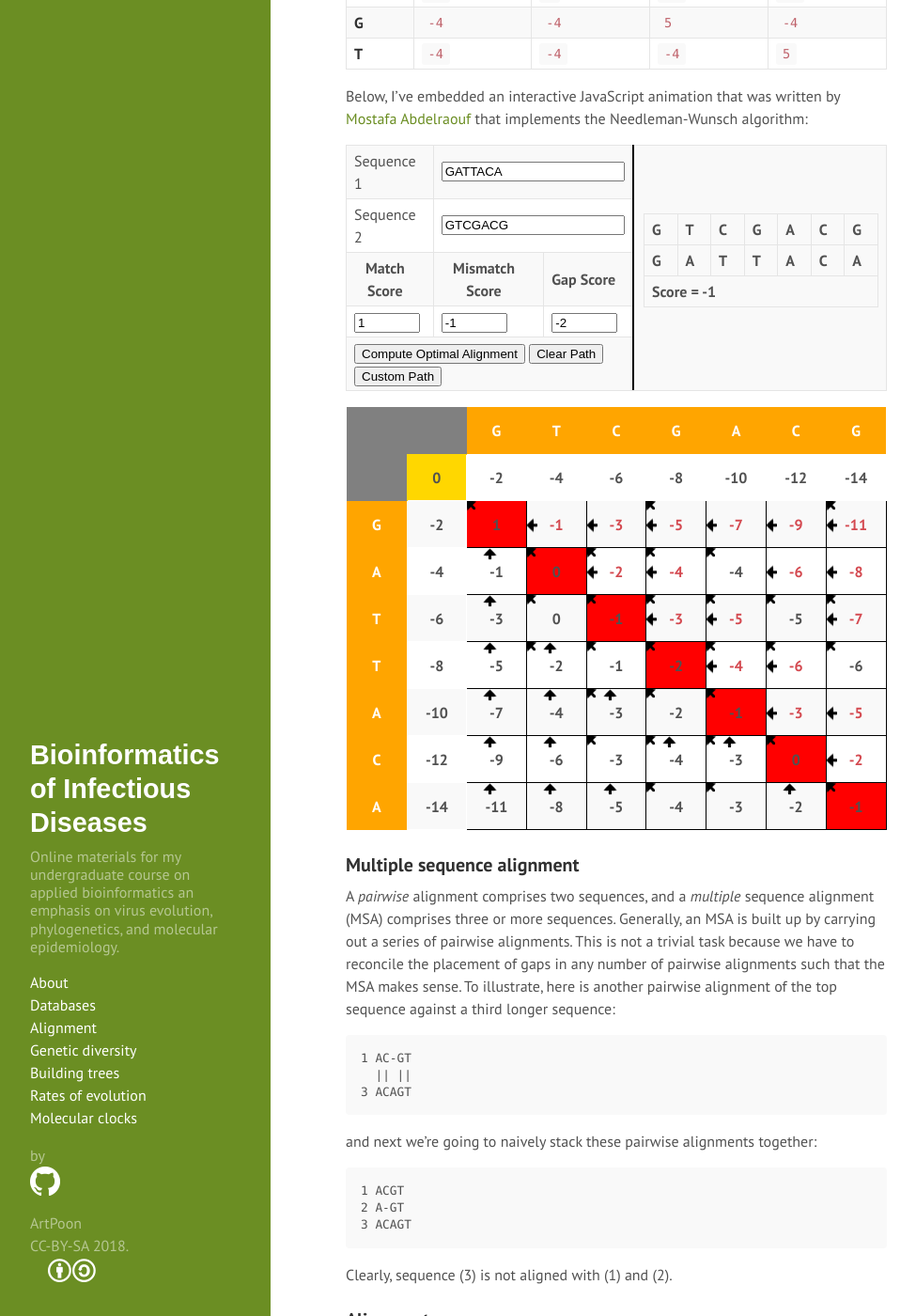
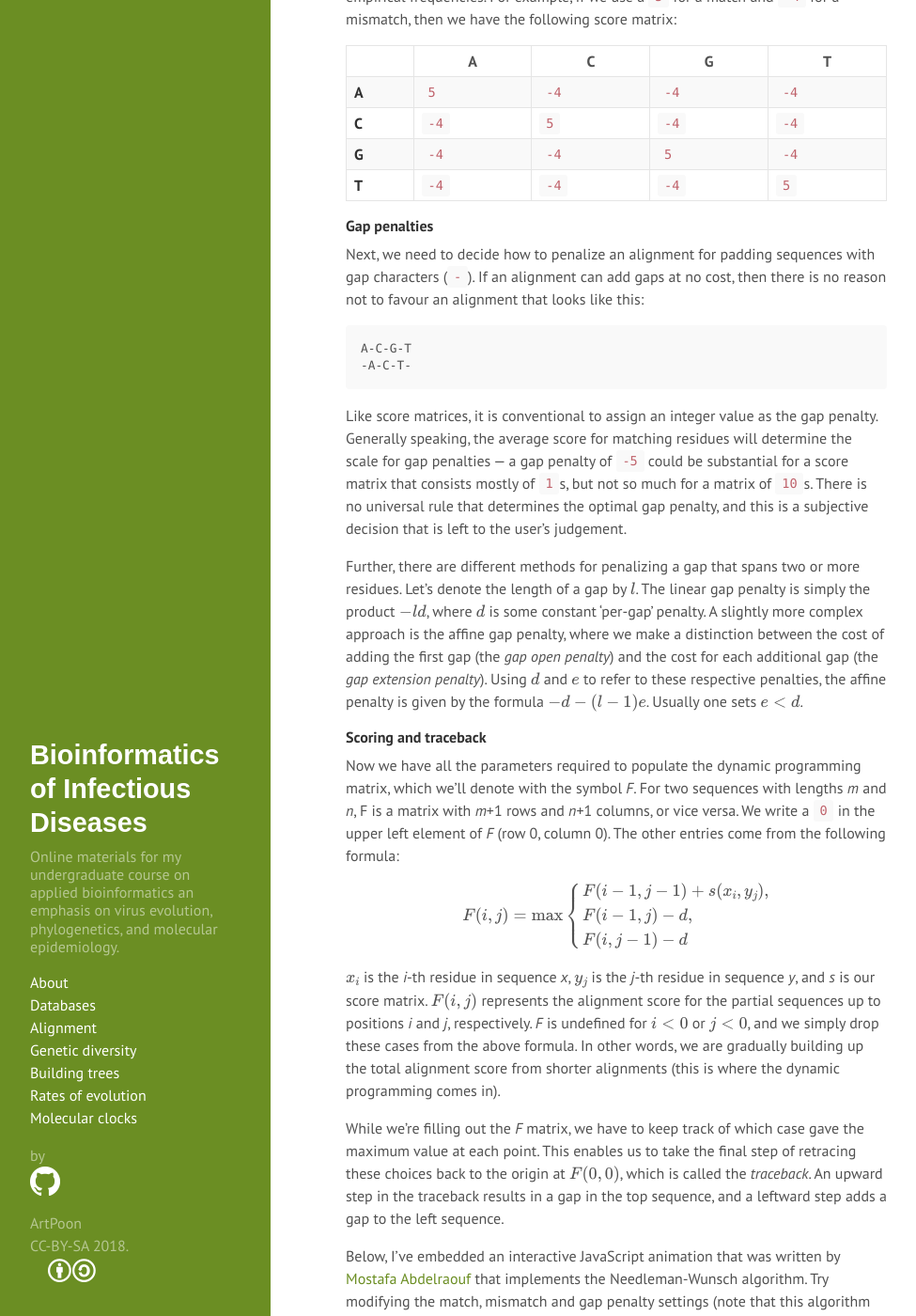
Before and after one commit to ArtPoon/BioID, a Jekyll site: the page built from Alignment.md, in a window 1280 px wide and 1400 px high, scrolled down 1685 px. Shown: the whole window at 94% size, without its empty margins (0-975 px from the left). Built offline with Jekyll 4.4.1, drawn with Linux system fonts in a browser that asks for light colours; nearby versions of some CDN libraries; formulas are drawn with MathJax 3; some of the changed text lies outside the part shown.

Commit message:
Finished first section in Alignment.md (pairwise) Modified N-W javascript

````diff
--- a/Alignment.md
+++ b/Alignment.md
@@ -28,11 +28,12 @@ For closely related sequences, it may be feasible to reconstruct these mutationa
 Consequently, instead of explicitly modeling these mutations, we usually use a [heuristic method](https://en.wikipedia.org/wiki/Heuristic) to estimate how the sequences are related to each other.
 A heuristic is an algorithm for solving a problem that has no theoretical guarantee of accuracy or efficiency, but instead is convenient and yields a "good enough" solution in practice.
 
-
 Generally, the heuristic algorithms that we use for pairwise alignment rely on a concept from computer science called [dynamic programming](https://en.wikipedia.org/wiki/Dynamic_programming), in which a complex problem can be broken down into a sequence of much smaller, simpler recursive problems.
 Perhaps the earliest example of a dynamic programming algorithm for aligning two sequences was described by Needleman and Wunsch in 1970.
 Their algorithm (now known as the Needleman-Wunsch algorithm) produces a "global" alignment in which the two sequences are assumed to be homologous over their entire lengths.
 
+
+#### Score matrices
 First, we are required to decide how to score matched and mismatched residues.
 These scores can be parameterized from a pre-existing alignment of sequences - for example, the [BLOSUM]() matrices quantify the empirical frequencies of amino acid substitutions in a database of trusted protein alignments (see this course's readings on [databases](Databases.md)).
 By convention, these scores are assigned integer values.
@@ -49,10 +50,71 @@ For example, if we use a `5` for a match and `-4` for a mismatch, then we have t
 | **G** | `-4` | `-4` | `5` | `-4` |
 | **T** | `-4` | `-4` | `-4` | `5` |
 
-Below, I've embedded an interactive JavaScript animation that was written by [Mostafa Abdelraouf](https://github.com/drdrsh) that implements the Needleman-Wunsch algorithm:
+
+#### Gap penalties
+Next, we need to decide how to penalize an alignment for padding sequences with gap characters (`-`).
+If an alignment can add gaps at no cost, then there is no reason not to favour an alignment that looks like this:
+```
+A-C-G-T
+-A-C-T-
+```
+Like score matrices, it is conventional to assign an integer value as the gap penalty.
+Generally speaking, the average score for matching residues will determine the scale for gap penalties &mdash; a gap penalty of `-5` could be substantial for a score matrix that consists mostly of `1`s, but not so much for a matrix of `10`s.
+There is no universal rule that determines the optimal gap penalty, and this is a subjective decision that is left to the user's judgement.
+
+Further, there are different methods for penalizing a gap that spans two or more residues.
+Let's denote the length of a gap by $$l$$.
+The linear gap penalty is simply the product $$-ld$$, where $$d$$ is some constant 'per-gap' penalty.
+A slightly more complex approach is the affine gap penalty, where we make a distinction between the cost of adding the first gap (the *gap open penalty*) and the cost for each additional gap (the *gap extension penalty*).
+Using $$d$$ and $$e$$ to refer to these respective penalties, the affine penalty is given by the formula $$-d-(l-1)e$$.
+Usually one sets $$e<d$$.
+
+#### Scoring and traceback
+
+Now we have all the parameters required to populate the dynamic programming matrix, which we'll denote with the symbol *F*.
+For two sequences with lengths *m* and *n*, F is a matrix with *m*+1 rows and *n*+1 columns, or vice versa.
+We write a `0` in the upper left element of *F* (row 0, column 0).
+The other entries come from the following formula:
+
+$$
+F(i,j)= \max \left\{
+  \begin{array}{l}
+    F(i-1,j-1) + s(x_i, y_j),\\
+    F(i-1,j)-d,\\
+    F(i, j-1)-d\\
+  \end{array}
+  \right.
+$$
+
+$$x_i$$ is the *i*-th residue in sequence *x*, $$y_j$$ is the *j*-th residue in sequence *y*, and *s* is our score matrix.
+$$F(i,j)$$ represents the alignment score for the partial sequences up to positions *i* and *j*, respectively.
+*F* is undefined for $$i<0$$ or $$j<0$$, and we simply drop these cases from the above formula.
+In other words, we are gradually building up the total alignment score from shorter alignments (this is where the dynamic programming comes in).
+
+While we're filling out the *F* matrix, we have to keep track of which case gave the maximum value at each point.
+This enables us to take the final step of retracing these choices back to the origin at $$F(0,0)$$, which is called the *traceback*.
+An upward step in the traceback results in a gap in the top sequence, and a leftward step adds a gap to the left sequence.
+
+Below, I've embedded an interactive JavaScript animation that was written by [Mostafa Abdelraouf](https://github.com/drdrsh) that implements the Needleman-Wunsch algorithm.
+Try modifying the match, mismatch and gap penalty settings (note that this algorithm uses the linear gap penalty).
+You can also click on *Custom Path* and enter your own traceback to make a suboptimal alignment!
+
 {% include needleman.html %}
 
 
+#### Local and global alignment
+Terminal gap penalties are applied to gaps that occur at the extreme left or extreme right of a sequence in the alignment.
+For example, the alignment on the left contains terminal gaps, but the alignment on the right does not:
+```
+--ACG  A--CG
+TTAC-  ATTCG
+```
+If we know beforehand that one of the sequences is nested within the other &mdash; for example, if one of the sequences is incomplete &mdash; then we might want to avoid penalizing terminal gaps.
+Otherwise, we may end up scattering fragments of the shorter sequence across the longer sequence with the same total gap penalty:
+```
+A----C-----G
+ATGCACGTTATG
+```
 
 
 ### Multiple sequence alignment
@@ -75,6 +137,7 @@ and next we're going to naively stack these pairwise alignments together:
 Clearly, sequence (3) is not aligned with (1) and (2).
 
 
+
 ### Alignment programs
 
 
--- a/public/js/GridBuilder.js
+++ b/public/js/GridBuilder.js
@@ -167,7 +167,14 @@ var GridBuilder = (function () {
         //mDomAlignmentTable.width( mDomGridTable.width() );
 
         var score = 0;
+
         var $tr = $('<tr />');
+        for (var idxSide in alignedSideSeq) {
+            $tr.append($('<td />').html(alignedSideSeq[idxSide]));
+        }
+        $table.append($tr);
+
+        $tr = $('<tr />');
         for (var idxTop in alignedTopSeq) {
             var c1 = alignedTopSeq[idxTop];
             var c2 = alignedSideSeq[idxTop];
@@ -183,12 +190,6 @@ var GridBuilder = (function () {
                 score += mMismatchScore;
             }
             $tr.append($('<td />').html(c1));
-        }
-        $table.append($tr);
-
-        $tr = $('<tr />');
-        for (var idxSide in alignedSideSeq) {
-            $tr.append($('<td />').html(alignedSideSeq[idxSide]));
         }
         $table.append($tr);
 
@@ -252,7 +253,7 @@ var GridBuilder = (function () {
         var targetDom = $('#' + x + '_' + y);
         var pos = targetDom.offset();
         targetDom.addClass('highlight-main');
-        displayTooltip($table, pos.left + targetDom.width() + 10, pos.top - targetDom.height() / 2);
+        //displayTooltip($table, pos.left + targetDom.width() + 10, pos.top - targetDom.height() / 2);
     }
 
     function getCssClassesFromDirection(directions) {
````
Also changed, not shown: public/css/needleman.css (added, +123 -0 lines).
